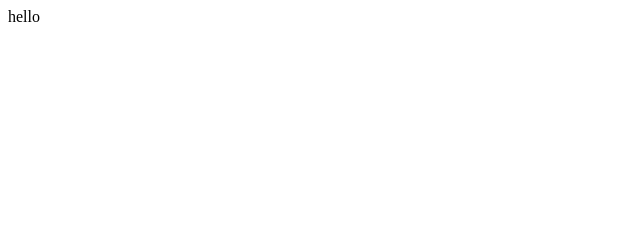
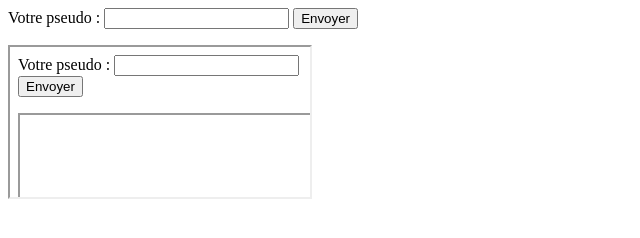
Before and after one commit to NightProg/antoineb24.github.io, a plain HTML site: page index.html in a window 1280 px wide. Shown: the whole page, without its empty margins (0-640 px from the left). Drawn offline with Linux system fonts and the light colour scheme.

Commit message:
Update index.html

```diff
--- a/index.html
+++ b/index.html
@@ -3,6 +3,29 @@
     <title> My github page</title>
 <head/>
 <body>
-<p>hello</p>
+<form id="myForm" method="post" action="request.php" target="myFrame">
+    <div>
+        <label for="nick">Votre pseudo :</label>
+        <input type="text" id="nick" name="nick" />
+
+        <input type="button" value="Envoyer" onclick="sendForm();" />
+    </div>
+</form>
+
+<iframe src="#" name="myFrame" id="myFrame"></iframe>
+
+<script>
+    function sendForm() {
+        var nick = document.getElementById("nick").value;
+
+        if (nick) { // Si c'est OK
+            document.getElementById("myForm").submit(); // On envoie le formulaire
+        }
+    }
+
+    function receiveData(data) {
+        alert('Votre pseudo est "' + data + '"');
+    }
+</script>
 </body>
 </html>
```
